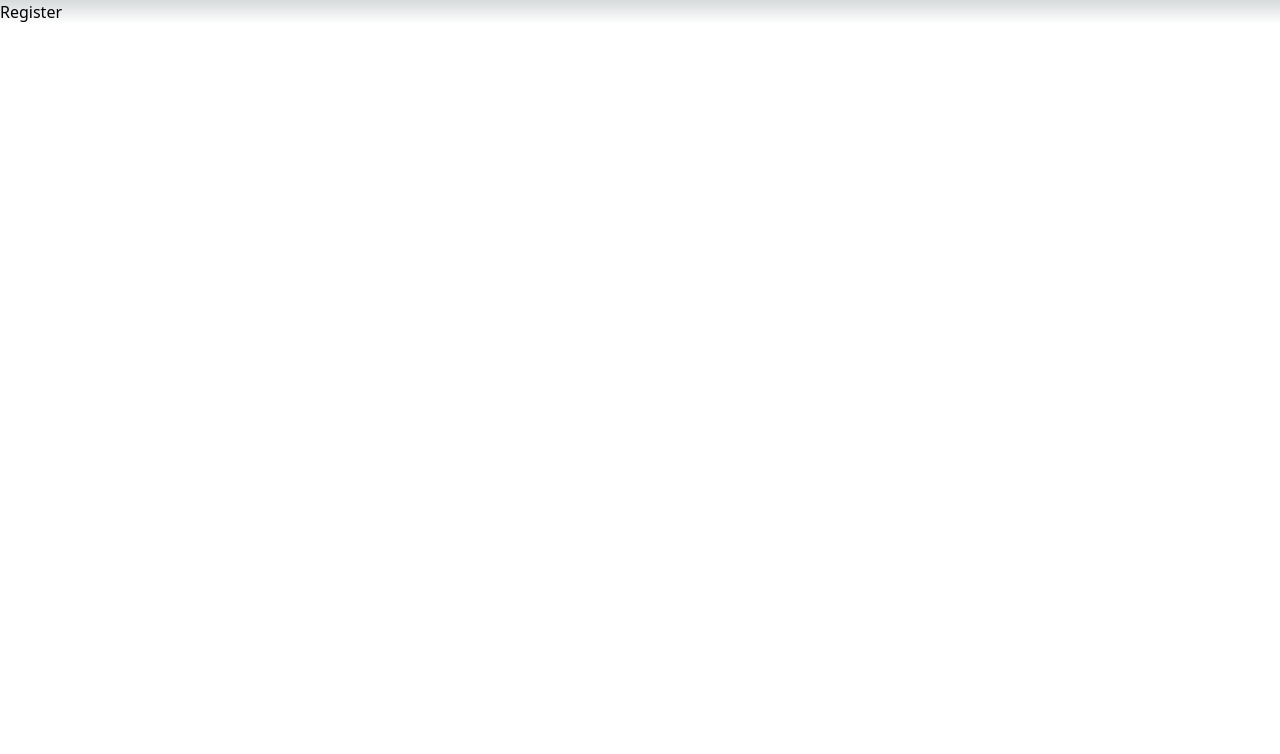
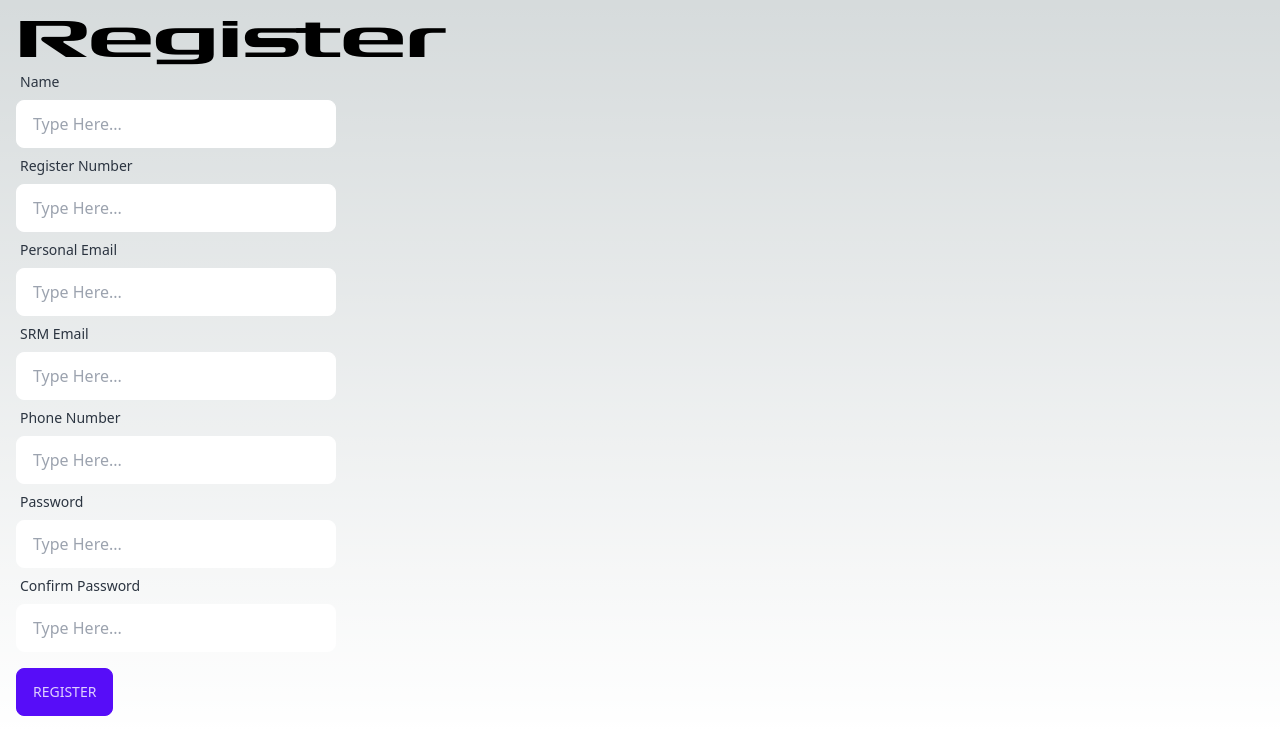
Before and after one commit to trisha-thakur/Recruitments-2K23, a Next.js app: page /register in a window 1280 px wide. Shown: the top 754 px of the page. Built offline with nearby package versions, Linux system fonts and the light colour scheme.

Commit message:
Register Page

```diff
--- a/src/app/register/page.tsx
+++ b/src/app/register/page.tsx
@@ -1,11 +1,46 @@
-import React from 'react'
+"use client";
 
-const page = () => {
+import React, {useRef} from 'react'
+import Input from '@/components/ui/Input'
+import { validateInput } from '@/utils/value';
+
+
+const Page = () => {
+
+  const nameRef = useRef<HTMLInputElement>(null)
+  const registerNoRef = useRef<HTMLInputElement>(null)
+  const emailRef = useRef<HTMLInputElement>(null)
+  const srmEmailRef = useRef<HTMLInputElement>(null)
+  const phoneRef = useRef<HTMLInputElement>(null)
+  const passwordRef = useRef<HTMLInputElement>(null)
+  const confirmPasswordRef = useRef<HTMLInputElement>(null)
+
+  const submitHandler = (e: React.FormEvent) => {
+    e.preventDefault()
+    const name = nameRef.current?.value.trim()
+    const registerNo = registerNoRef.current?.value.trim()
+    const email = emailRef.current?.value.trim()
+    const srmEmail = srmEmailRef.current?.value.trim()
+    const phone = phoneRef.current?.value.trim()
+    const password = passwordRef.current?.value.trim()
+    const confirmPassword = confirmPasswordRef.current?.value.trim()
+  }
+
   return (
-    <main>
-      <h1 className=''>Register</h1>
+    <main className='p-4'>
+      <h1 className='font-f1 font-bold text-5xl'>Register</h1>
+      <form onSubmit={submitHandler}>
+        <Input ref={nameRef} label='Name' placeholder='Type Here...' type='text'/>
+        <Input ref={registerNoRef} label='Register Number' placeholder='Type Here...' type='text'/>
+        <Input ref={emailRef} label='Personal Email' placeholder='Type Here...' type='email'/>
+        <Input ref={srmEmailRef} label='SRM Email' placeholder='Type Here...' type='email'/>
+        <Input ref={phoneRef} label='Phone Number' placeholder='Type Here...' type='text'/>
+        <Input ref={passwordRef} label='Password' placeholder='Type Here...' type='password'/>
+        <Input ref={confirmPasswordRef} label='Confirm Password' placeholder='Type Here...' type='password'/>
+        <button type='submit' className="btn btn-primary mt-4 font-normal">Register</button>
+      </form>
     </main>
   )
 }
 
-export default page
+export default Page
--- a/src/components/ui/Toast.tsx
+++ b/src/components/ui/Toast.tsx
@@ -0,0 +1,54 @@
+"use client";
+import React from "react";
+import { useEffect, useState } from "react";
+import { useSelector } from "react-redux";
+
+import { useAppDispatch } from "@/redux/hooks";
+import { toastActions } from "@/redux/slices/uiSlice";
+
+const Toast = (props: any) => {
+  useEffect(() => {
+    let timeout: NodeJS.Timeout;
+    let interval: NodeJS.Timeout;
+
+    if (show) {
+      let progress = 100;
+      setProgressValue(progress);
+      timeout = setTimeout(() => {
+        handleClose();
+        if(type === "success") window.location.reload();
+      }, 5000);
+      interval = setInterval(() => {
+        progress -= 1;
+        setProgressValue(progress);
+      }, 50);
+    }
+    return () => {
+      clearTimeout(timeout);
+      clearInterval(interval);
+    };
+  }, [show]);
+
+  const colourVariants: Record<string, string> = {
+    error: "alert-error",
+    success: "alert-success",
+    warning: "alert-warning",
+    info: "alert-info",
+  };
+
+  return (
+    <>
+      {show && (
+        <div className="toast toast-bottom toast-start z-50 cursor-pointer" onClick={handleClose}>
+          <div className={`alert ${colourVariants[type]} flex flex-col justify-start border-primary border-2`} >
+            <div className="font-bold uppercase">{message}</div>
+            {props.children}
+            <progress className="progress progress-white w-56" value={progressValue} max="100" ></progress>
+          </div>
+        </div>
+      )}
+    </>
+  );
+};
+
+export default Toast;
--- /dev/null
+++ b/src/utils/value.ts
@@ -0,0 +1,14 @@
+import { RegisterInterface } from "@/utils/types";
+
+const RegEx : RegisterInterface = {
+    name: /^[a-zA-Z]+(([',. -][a-zA-Z ])?[a-zA-Z]*)*$/,
+    registerNo: /^RA2[0-9]{7}$/,
+    email: /^[a-zA-Z0-9+_.-]+@[a-zA-Z0-9.-]+$/,
+    srmEmail: /^[a-zA-Z0-9+_.-]+@srmist.edu.in$/,
+    phone: /^[0-9]{10}$/,
+    password: /^(?=.*[a-z])(?=.*[A-Z])(?=.*[0-9])(?=.*[!@#$%^&*])(?=.{8,})/
+}
+
+export const validateInput = (value: string, label: keyof RegisterInterface) => {
+    return RegEx[label].test(value)
+}
```
Also changed, not shown: src/components/ui/Input.tsx (+3 -4 lines), src/utils/types.ts (+9 -0 lines).
